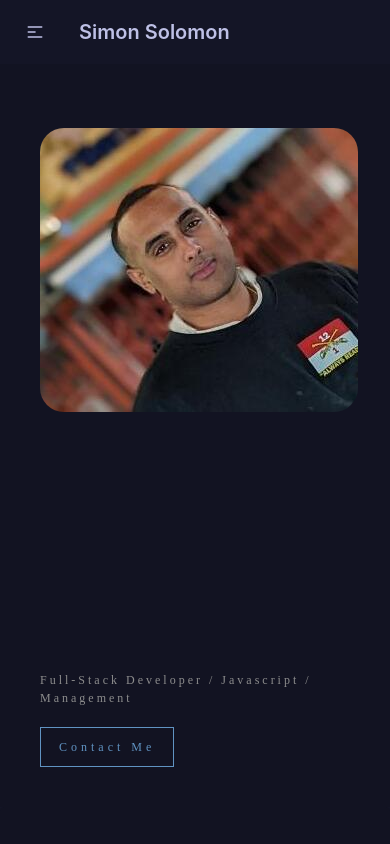
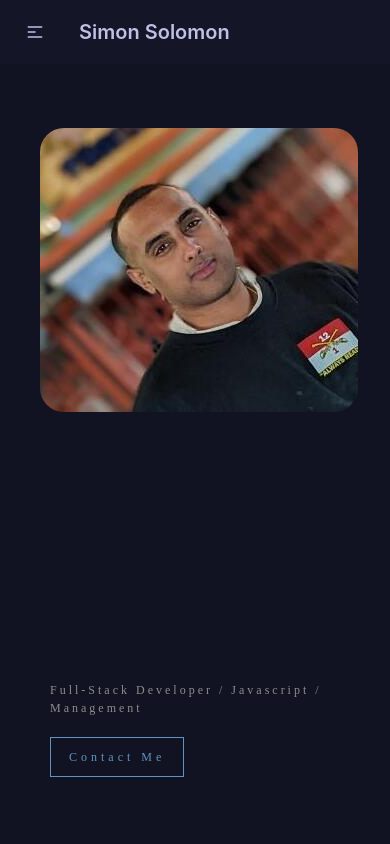
Before and after one commit to snsolomar/Portfolio, a React (Create React App) app in the folder client/: page / in a window 390 px wide. Shown: the top 844 px of the page. Built offline with nearby package versions, Linux system fonts and the light colour scheme.

Commit message:
contact update

```diff
--- a/client/src/Pages/Home/Home.scss
+++ b/client/src/Pages/Home/Home.scss
@@ -65,3 +65,13 @@ h2 {
         border: none;
     }
 }
+
+@media screen and (max-width: 1200px) {
+    .text-zone {
+    position: initial;
+    width: 100%;
+    transform: none;
+    padding: 10px;
+    box-sizing: border-box;
+    }
+}
```
